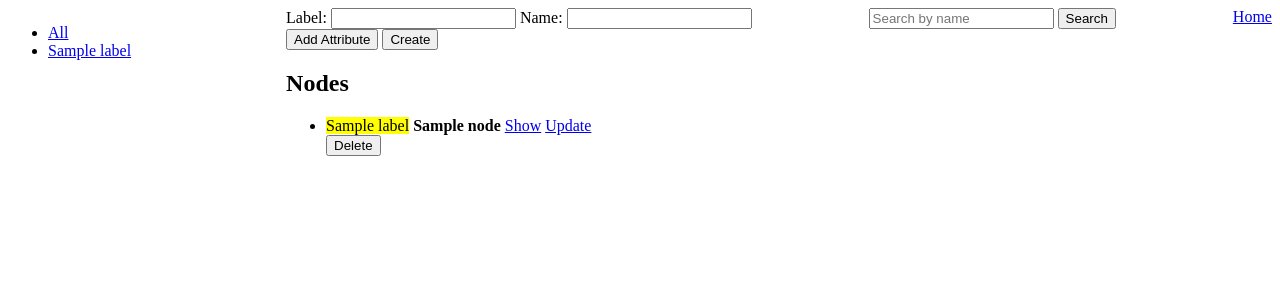
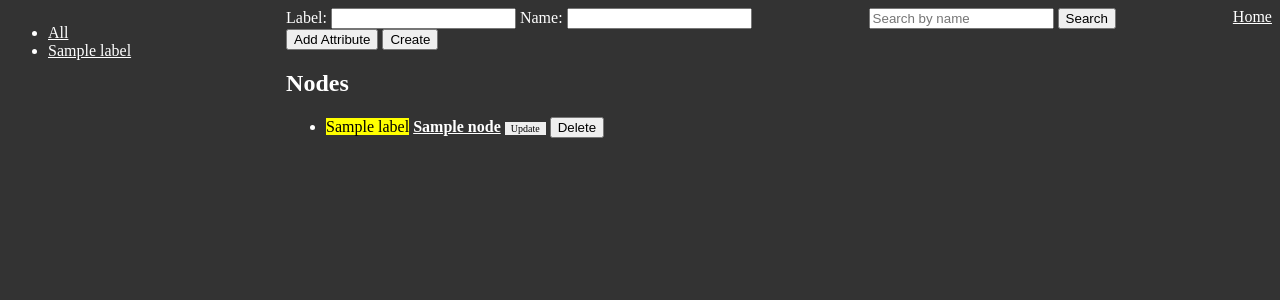
Before and after one commit to liangchaob/flask-neo4j, a Flask app: template templates/admin.html in a window 1280 px wide. Shown: the top 300 px of the page. Run offline with Flask 3, Linux system fonts and the light colour scheme; the template is opened without the code that fills it: most values are stand-ins (such as "Sample title", 1, 10 or a date in 2020).

Commit message:
改成了暗色背景

```diff
--- a/templates/admin.html
+++ b/templates/admin.html
@@ -17,6 +17,45 @@
             display: flex;
             justify-content: space-between;
             margin-bottom: 10px;
+        }
+        body {
+            color: white; /* 设置文字颜色为白色 */
+            background-color: #333; /* 设置背景颜色为暗色 */
+            /* 其他样式... */
+        }
+        /* 其他 CSS 样式... */
+        a {
+            color: white;
+        }
+        a:hover {
+            color: #ddd;
+        }
+        /* 设置列表项中的元素为内联显示 */
+        .admin-list li {
+            /* 样式设置 */
+        }
+        .admin-list li mark, .admin-list li strong, .admin-list li a, .admin-list li form {
+            display: inline; /* 设置为内联元素 */
+            margin-right: 10px; /* 右边距，用于元素间的间隔 */
+        }
+        .admin-list li form {
+            display: inline-block; /* 若需要，可调整为内联块级元素 */
+            vertical-align: top; /* 若需要，可调整垂直对齐 */
+        }
+
+        /* 定义按钮样式 */
+        .button {
+            display: inline-block;
+            padding: 1px 6px;
+            background-color: #eee; /* 按钮背景色 */
+            color: #000; /* 按钮文字颜色 */
+            text-decoration: none; /* 移除下划线 */
+            font-size: x-small;
+            border: none;
+            cursor: pointer; 手形光标
+        }
+        .button:hover {
+            background-color: #45a049; /* 悬停时的背景色 */
         }
     </style>
     <script>
@@ -94,10 +133,10 @@
             <ul>
                 {% for node in nodes %}
                     <li>
-                        <mark>{{ node.labels | join(', ') }}</mark> <strong>{{ node.name }}</strong>
-                        <a href="{{ url_for('show', id=node.id) }}" target="_blank">Show</a>
-                        <a href="{{ url_for('update', id=node.id) }}" target="_blank">Update</a>
-                        <form method="post" action="{{ url_for('delete', id=node.id) }}">
+                        <mark>{{ node.labels | join(', ') }}</mark>
+                        <a href="{{ url_for('show', id=node.id) }}" target="_blank"><strong>{{ node.name }}</strong></a>
+                        <a href="{{ url_for('update', id=node.id) }}" target="_blank" class="button">Update</a>
+                        <form method="post" action="{{ url_for('delete', id=node.id) }}" style="display: inline;">
                             <input type="submit" value="Delete">
                         </form>
                     </li>
```
Also changed, not shown: templates/search.html (+32 -2 lines), templates/show.html (+8 -0 lines), templates/update.html (+8 -1 lines).
